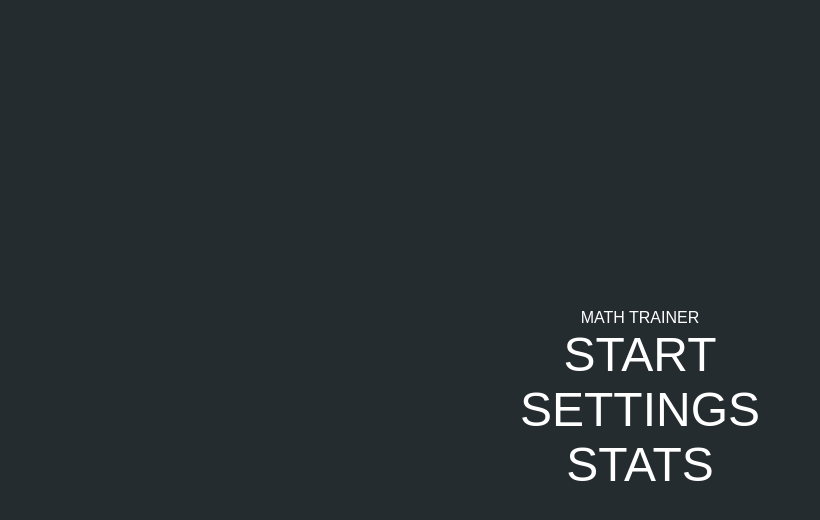
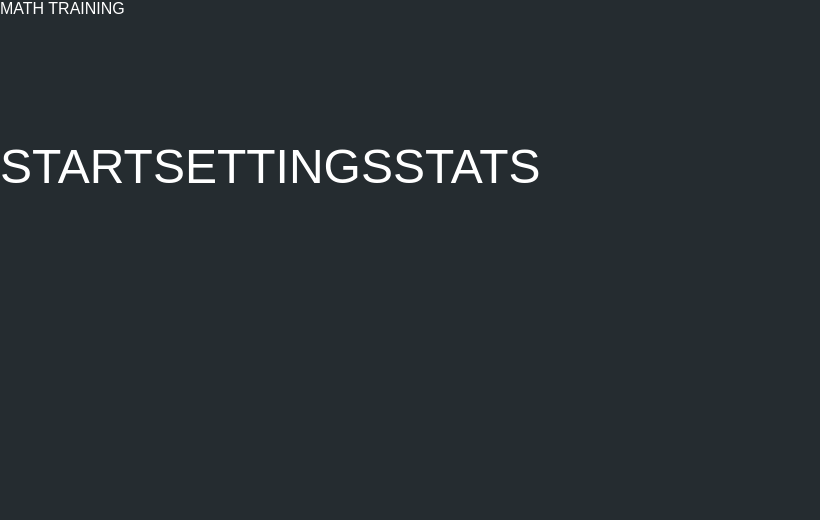
Before and after one commit to alishermuhamed/math-trainer, a React app: page /#/ in a window 1280 px wide. Shown: the top 520 px of the page, without its empty margins (0-820 px from the left). Built offline with nearby package versions, Linux system fonts and the light colour scheme.

Commit message:
Delete header component; separate routes

```diff
--- a/src/app.tsx
+++ b/src/app.tsx
@@ -1,20 +1,12 @@
 import * as React from 'react';
-import Header from './components/header';
-import { Switch, Route } from 'react-router-dom';
-import Main from './pages/main';
-import Game from './pages/game';
-import Settings from './pages/settings';
-import Stats from './pages/stats';
+import Routes from './routes';
 
 const App: React.FC = (): JSX.Element => (
   <React.Fragment>
-    <Header />
-    <Switch>
-      <Route exact={true} path="/" component={Main} />
-      <Route path="/game" component={Game} />
-      <Route path="/settings" component={Settings} />
-      <Route path="/stats" component={Stats} />
-    </Switch>
+    <div className="header">MATH TRAINING</div>
+    <div className="body">
+      <Routes />
+    </div>
   </React.Fragment>
 );
 
--- a/src/components/header/index.tsx
+++ /dev/null
@@ -1,10 +0,0 @@
-import * as React from 'react';
-import Link from '../link';
-import { withRouter, RouteComponentProps } from 'react-router-dom';
-
-const Header: React.FC<RouteComponentProps> = (props: RouteComponentProps): JSX.Element => {
-  if (props.location.pathname === '/') return <div>MATH TRAINER</div>;
-  else return <Link to="/">BACK</Link>;
-};
-
-export default withRouter(Header);
--- a/src/index.css
+++ b/src/index.css
@@ -10,7 +10,13 @@ html, body {
 #root {
   height: 100%;
   display: flex;
-  flex-direction: column;
-  justify-content: center;
-  align-items: center;
+  flex-flow: column;
 }
+
+.header {
+  flex-grow: 1;
+}
+
+.body {
+  flex-grow: 5;
+}
--- /dev/null
+++ b/src/routes.tsx
@@ -0,0 +1,17 @@
+import * as React from 'react';
+import { Switch, Route } from 'react-router-dom';
+import Main from './pages/main';
+import Game from './pages/game';
+import Settings from './pages/settings';
+import Stats from './pages/stats';
+
+const Routes: React.FC = (): JSX.Element => (
+  <Switch>
+    <Route exact={true} path="/" component={Main} />
+    <Route path="/game" component={Game} />
+    <Route path="/settings" component={Settings} />
+    <Route path="/stats" component={Stats} />
+  </Switch>
+);
+
+export default Routes;
```
Also changed, not shown: src/components/header/style.css (deleted, +0 -7 lines).
